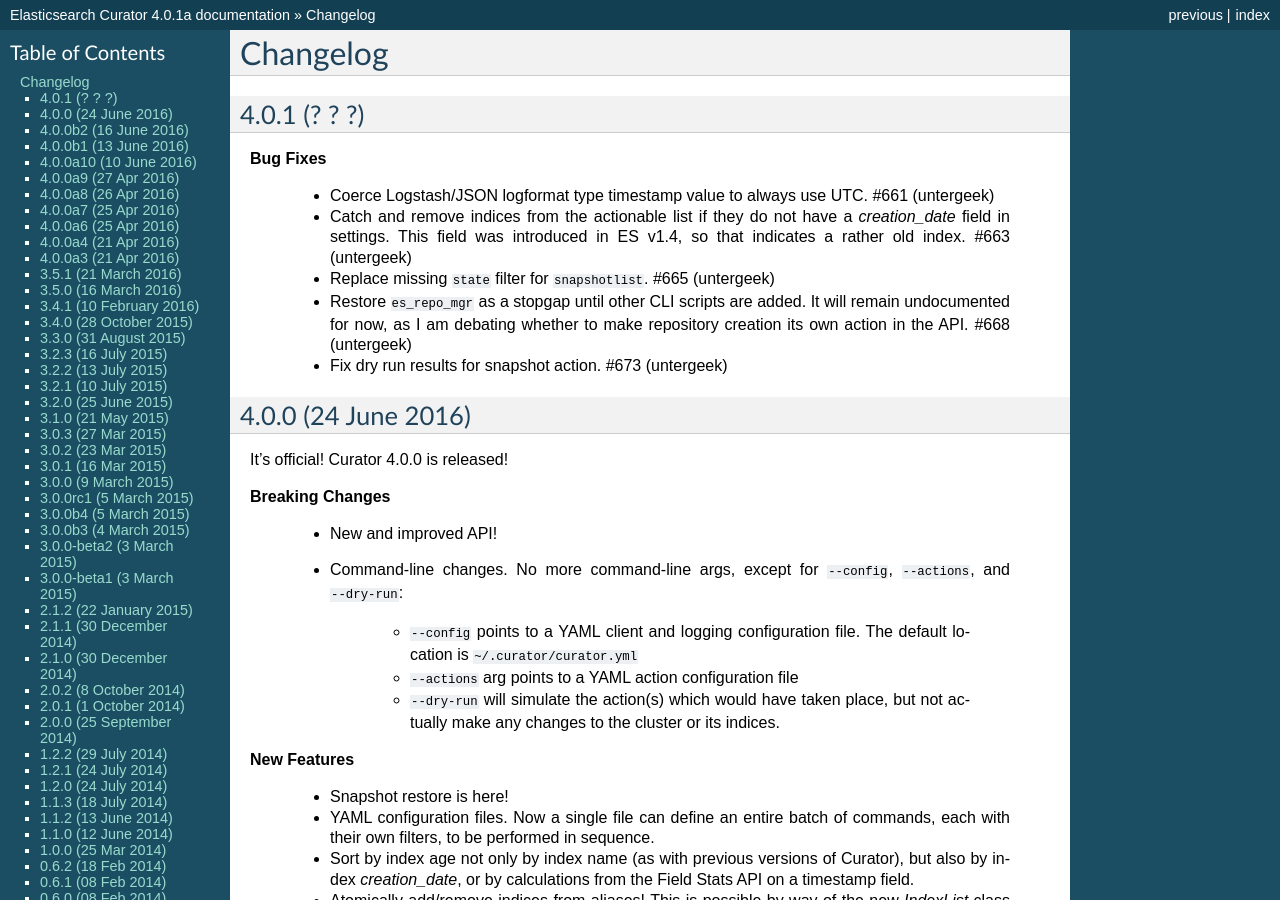
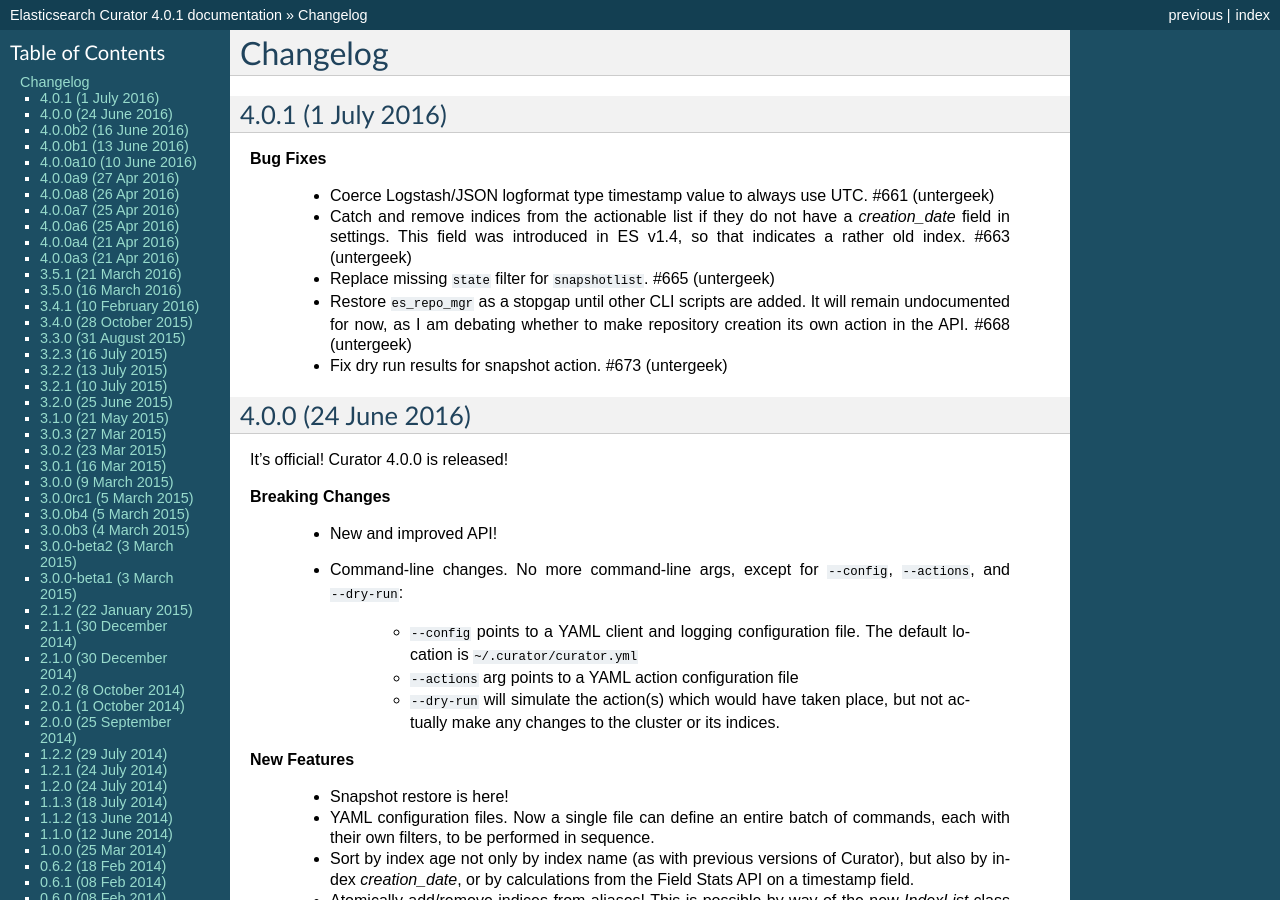
Before and after one commit to elastic/curator, a Sphinx documentation site: the page built from docs/Changelog.rst, in a window 1280 px wide and 900 px high. Built offline with Sphinx 7.4.7, drawn with Linux system fonts in a browser that asks for light colours; some of the changed text lies outside the part shown.

Commit message:
4.0.1 release prep
Prepare to release 4.0.1

Change versions everywhere

Update .travis.yml to test latest ES 5.0 (alpha 4)

```diff
--- a/curator/_version.py
+++ b/curator/_version.py
@@ -1 +1 @@
-__version__ = '4.0.1a'
+__version__ = '4.0.1'
--- a/docs/Changelog.rst
+++ b/docs/Changelog.rst
@@ -3,8 +3,8 @@
 Changelog
 =========
 
-4.0.1 (? ? ?)
--------------
+4.0.1 (1 July 2016)
+-------------------
 
 **Bug Fixes**
 
```
Also changed, not shown: .travis.yml, 1 other file.
